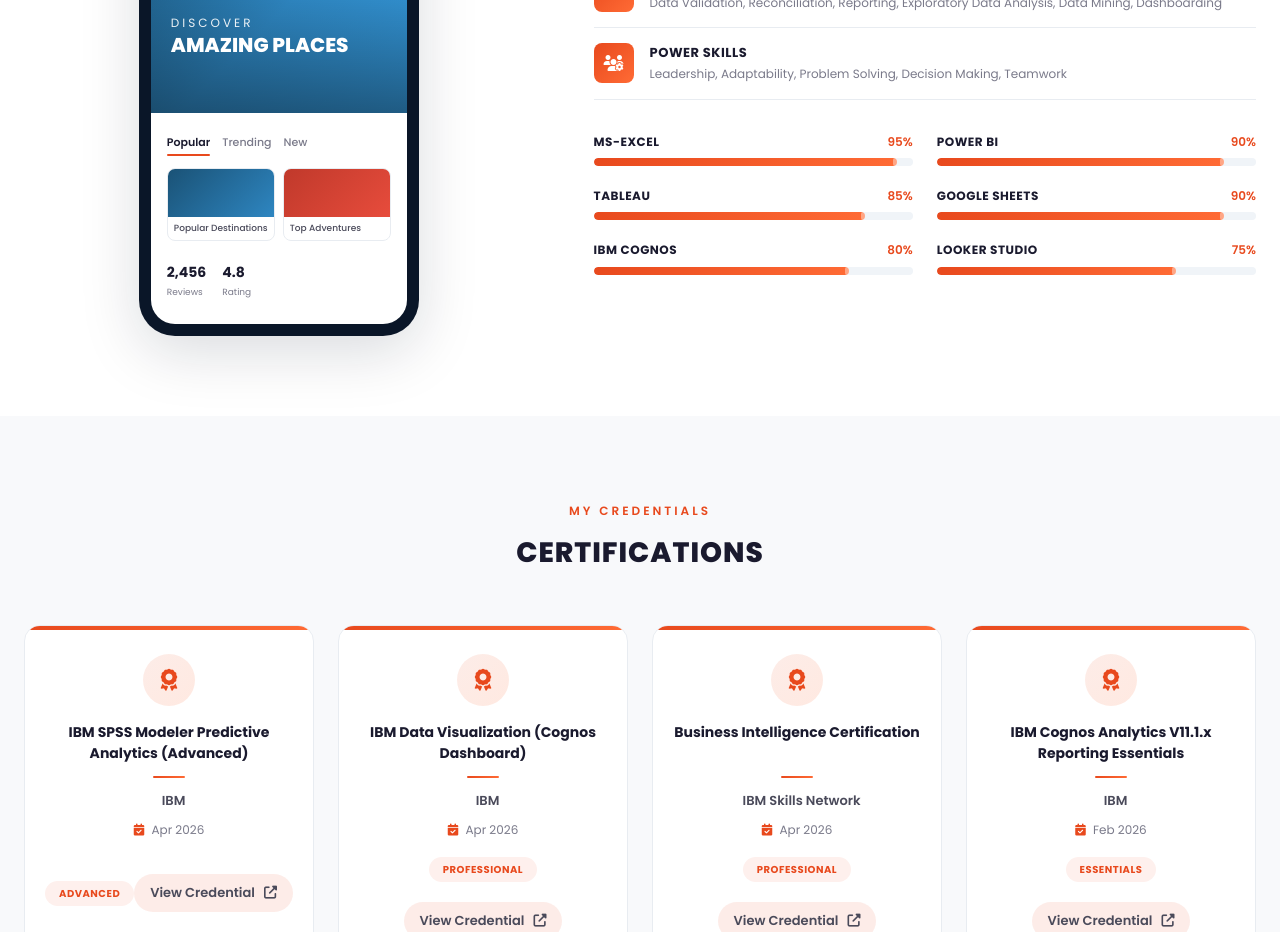
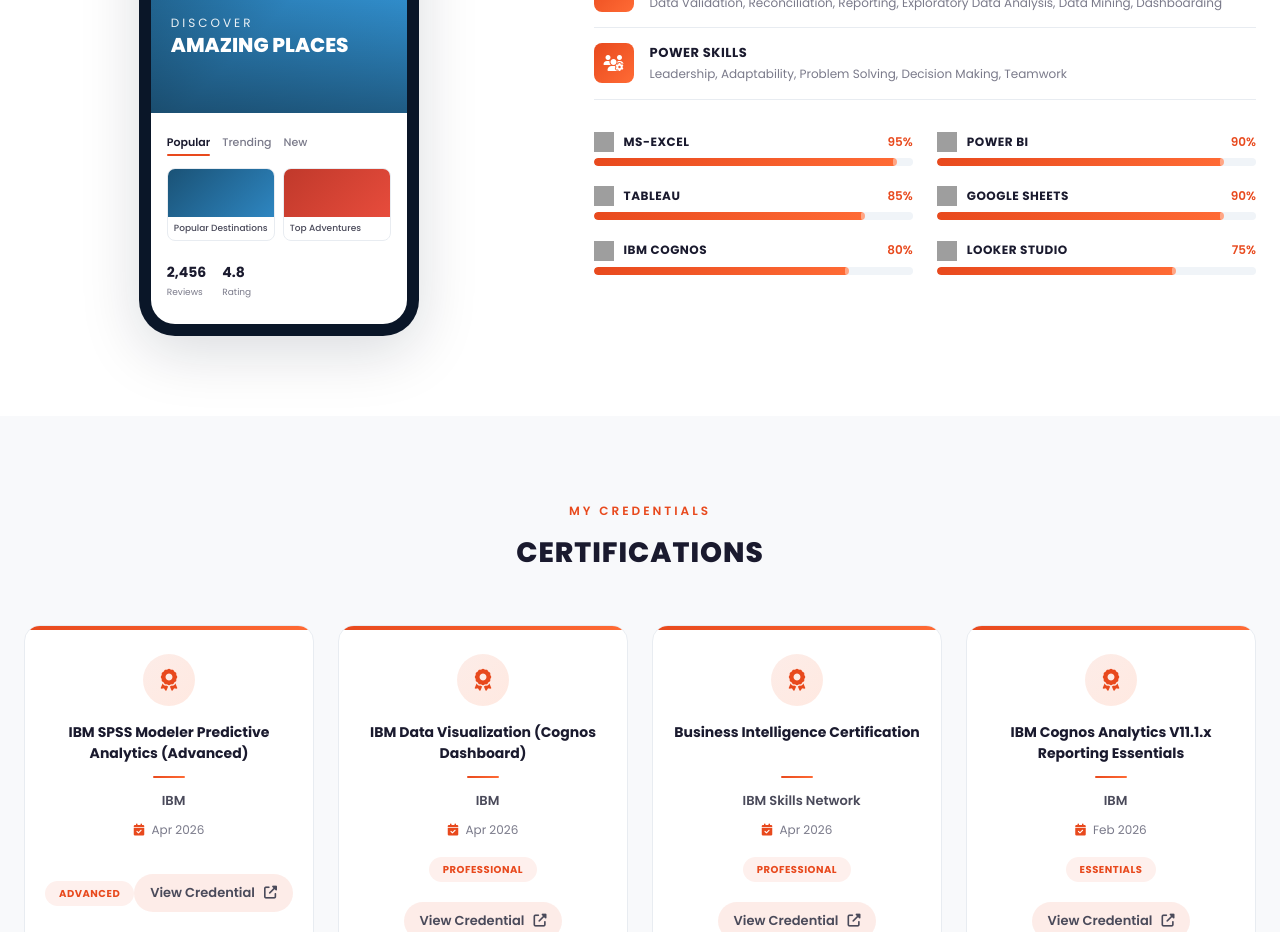
Before and after one commit to Rorianba/Portfolio, a React (Vite) app: page / in a window 1280 px wide. Shown: the part 4540-5472 px from the top of the page. Built offline with nearby package versions, Linux system fonts and the light colour scheme; grey boxes are pictures that could not be loaded.

Commit message:
Add simpleicons logos to skills

```diff
--- a/src/components/Skills.jsx
+++ b/src/components/Skills.jsx
@@ -23,9 +23,12 @@
   ]
 
   const skills = [
-    { name: 'MS-EXCEL', value: 95 }, { name: 'POWER BI', value: 90 },
-    { name: 'TABLEAU', value: 85 }, { name: 'GOOGLE SHEETS', value: 90 },
-    { name: 'IBM COGNOS', value: 80 }, { name: 'LOOKER STUDIO', value: 75 },
+    { name: 'MS-EXCEL', value: 95, logo: 'https://cdn.simpleicons.org/microsoftexcel' },
+    { name: 'POWER BI', value: 90, logo: 'https://cdn.simpleicons.org/powerbi' },
+    { name: 'TABLEAU', value: 85, logo: 'https://cdn.simpleicons.org/tableau' },
+    { name: 'GOOGLE SHEETS', value: 90, logo: 'https://cdn.simpleicons.org/googlesheets' },
+    { name: 'IBM COGNOS', value: 80, logo: 'https://cdn.simpleicons.org/ibm' },
+    { name: 'LOOKER STUDIO', value: 75, logo: 'https://cdn.simpleicons.org/looker' },
   ]
 
   return (
@@ -73,7 +76,10 @@
               {skills.map((s, i) => (
                 <div className="progress-item" key={i}>
                   <div className="progress-header">
-                    <span className="progress-label">{s.name}</span>
+                    <span className="progress-label" style={{ display: 'flex', alignItems: 'center', gap: '10px' }}>
+                      <img src={s.logo} alt={s.name} style={{ width: '20px', height: '20px' }} />
+                      {s.name}
+                    </span>
                     <span className="progress-value">{s.value}%</span>
                   </div>
                   <div className="progress-track"><div className="progress-fill" data-width={s.value}></div></div>
```
